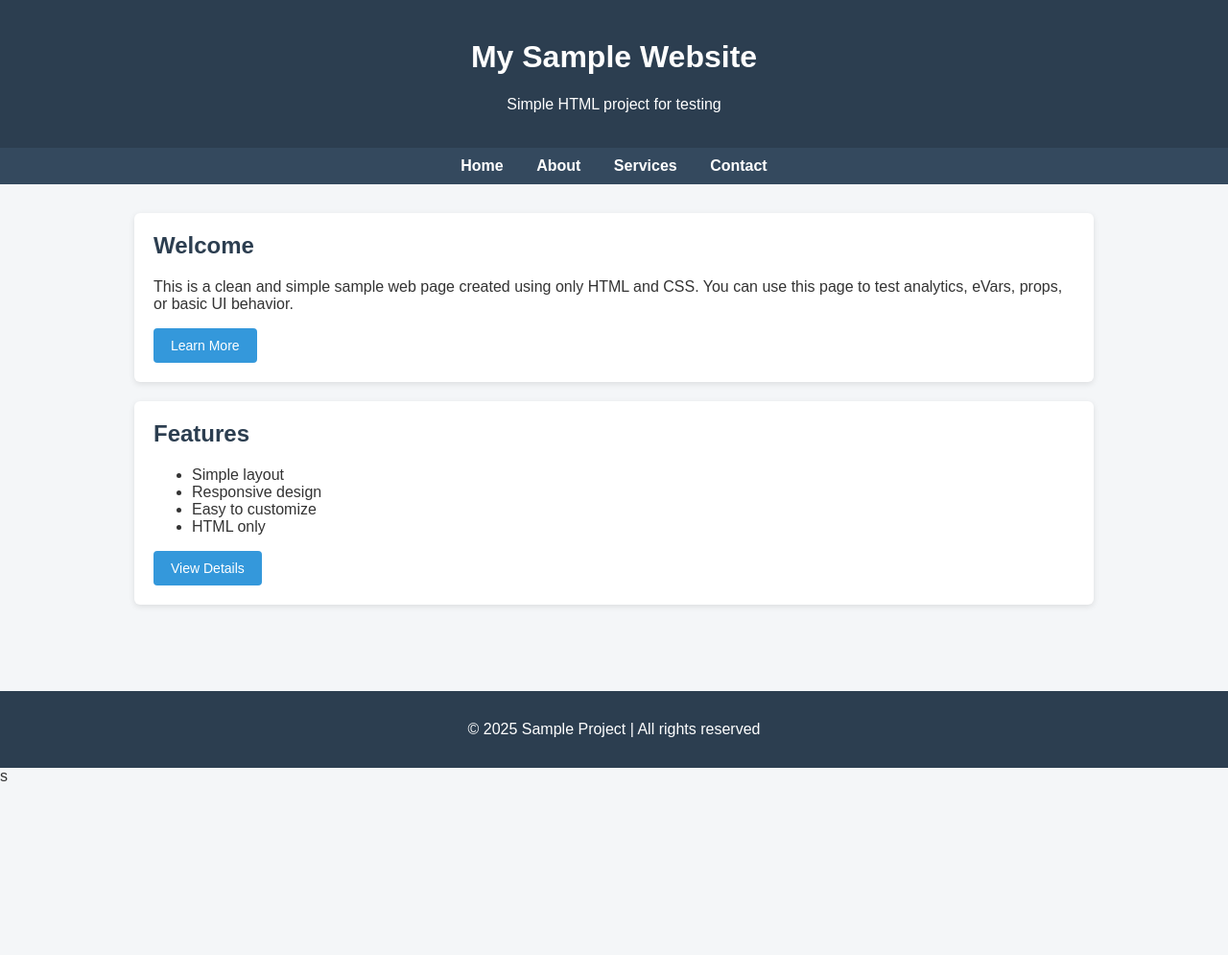
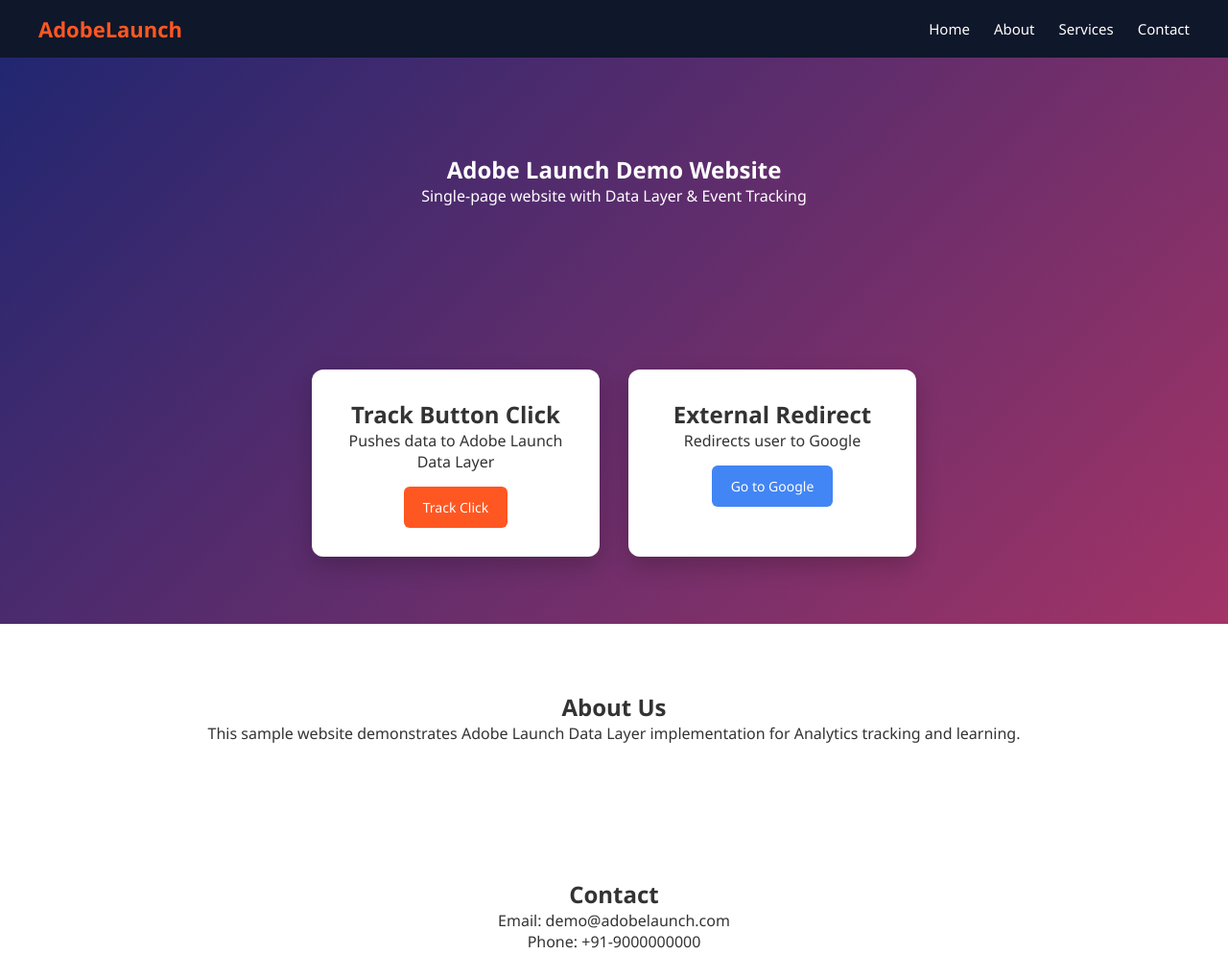
Before and after one commit to uppalanaveenkumar6219-star/NaveeenKumarsample-project, a plain HTML site: page index.html in a window 1280 px wide. Shown: the top 995 px of the page at 96% size. Before the commit the page ends 818 px from the top, so only its background shows below. Drawn offline with Linux system fonts and the light colour scheme.

Commit message:
Update index.html

```diff
--- a/index.html
+++ b/index.html
@@ -2,126 +2,226 @@
 <html lang="en">
 <head>
   <meta charset="UTF-8">
-  <title>Sample Web Page</title>
-  <script src="https://assets.adobedtm.com/e72b4113c11a/7a9eddcebf81/launch-674dfc043aa9-development.min.js" async></script>
+  <title>Adobe Launch Sample Website</title>
+  <meta name="viewport" content="width=device-width, initial-scale=1.0">
+
+  <!-- Adobe Data Layer -->
+  <script>
+    window.digitalData = {
+      page: {
+        pageName: "Home",
+        siteSection: "Adobe Launch Demo",
+        language: "en"
+      },
+      user: {
+        loginStatus: "guest"
+      }
+    };
+  </script>
+
+  <!-- Adobe Launch Embed Code (replace with real one if needed) -->
+  <!-- <script src="https://assets.adobedtm.com/launch-XXXX.min.js" async></script> -->
 
   <style>
+    * {
+      margin: 0;
+      padding: 0;
+      box-sizing: border-box;
+      font-family: "Segoe UI", sans-serif;
+    }
+
     body {
-      margin: 0;
-      font-family: Arial, Helvetica, sans-serif;
-      background-color: #f4f6f8;
+      background: linear-gradient(135deg, #1d2671, #c33764);
+      color: #fff;
+    }
+
+    /* NAVBAR */
+    .navbar {
+      background: #0f172a;
+      display: flex;
+      justify-content: space-between;
+      align-items: center;
+      padding: 15px 40px;
+      position: sticky;
+      top: 0;
+      z-index: 100;
+    }
+
+    .logo {
+      font-size: 22px;
+      font-weight: bold;
+      color: #ff5722;
+    }
+
+    .nav-links {
+      list-style: none;
+      display: flex;
+      gap: 25px;
+    }
+
+    .nav-links a {
+      text-decoration: none;
+      color: #fff;
+      font-size: 15px;
+    }
+
+    .nav-links a:hover {
+      color: #ff5722;
+    }
+
+    /* SECTIONS */
+    .section {
+      padding: 70px 20px;
+      text-align: center;
+    }
+
+    .hero {
+      padding: 100px 20px;
+    }
+
+    .light {
+      background: #ffffff;
       color: #333;
     }
 
-    header {
-      background-color: #2c3e50;
-      color: white;
-      padding: 20px;
-      text-align: center;
+    .container {
+      display: flex;
+      justify-content: center;
+      gap: 30px;
+      flex-wrap: wrap;
     }
 
-    nav {
-      background-color: #34495e;
-      padding: 10px;
-      text-align: center;
-    }
-
-    nav a {
-      color: white;
-      margin: 0 15px;
-      text-decoration: none;
-      font-weight: bold;
-    }
-
-    nav a:hover {
-      text-decoration: underline;
-    }
-
-    .container {
+    /* CARDS */
+    .card {
+      background: #ffffff;
+      color: #333;
       padding: 30px;
-      max-width: 1000px;
-      margin: auto;
-    }
-
-    .card {
-      background-color: white;
-      padding: 20px;
-      margin-bottom: 20px;
-      border-radius: 6px;
-      box-shadow: 0 2px 6px rgba(0,0,0,0.1);
-    }
-
-    .card h2 {
-      margin-top: 0;
-      color: #2c3e50;
+      width: 300px;
+      border-radius: 12px;
+      box-shadow: 0 10px 25px rgba(0,0,0,0.2);
     }
 
     button {
-      background-color: #3498db;
-      color: white;
+      margin-top: 15px;
+      padding: 12px 20px;
       border: none;
-      padding: 10px 18px;
-      border-radius: 4px;
+      border-radius: 6px;
       cursor: pointer;
       font-size: 14px;
     }
 
-    button:hover {
-      background-color: #2980b9;
+    .primary-btn {
+      background: #ff5722;
+      color: #fff;
     }
 
-    footer {
-      background-color: #2c3e50;
-      color: white;
+    .secondary-btn {
+      background: #4285f4;
+      color: #fff;
+    }
+
+    /* FOOTER */
+    .footer {
+      background: #0f172a;
+      padding: 20px;
       text-align: center;
-      padding: 15px;
-      margin-top: 40px;
+      font-size: 13px;
     }
   </style>
 </head>
 
 <body>
 
-  <header>
-    <h1>My Sample Website</h1>
-    <p>Simple HTML project for testing</p>
-  </header>
-
-  <nav>
-    <a href="#">Home</a>
-    <a href="#">About</a>
-    <a href="#">Services</a>
-    <a href="#">Contact</a>
+  <!-- NAVBAR -->
+  <nav class="navbar">
+    <div class="logo">AdobeLaunch</div>
+    <ul class="nav-links">
+      <li><a href="#home" data-page="Home">Home</a></li>
+      <li><a href="#about" data-page="About">About</a></li>
+      <li><a href="#services" data-page="Services">Services</a></li>
+      <li><a href="#contact" data-page="Contact">Contact</a></li>
+    </ul>
   </nav>
 
-  <div class="container">
+  <!-- HOME -->
+  <section id="home" class="section hero">
+    <h1>Adobe Launch Demo Website</h1>
+    <p>Single-page website with Data Layer & Event Tracking</p>
+  </section>
 
+  <!-- SERVICES -->
+  <section id="services" class="section container">
     <div class="card">
-      <h2>Welcome</h2>
-      <p>
-        This is a clean and simple sample web page created using only HTML and CSS.
-        You can use this page to test analytics, eVars, props, or basic UI behavior.
-      </p>
-      <button>Learn More</button>
+      <h2>Track Button Click</h2>
+      <p>Pushes data to Adobe Launch Data Layer</p>
+      <button id="trackBtn" class="primary-btn">Track Click</button>
     </div>
 
     <div class="card">
-      <h2>Features</h2>
-      <ul>
-        <li>Simple layout</li>
-        <li>Responsive design</li>
-        <li>Easy to customize</li>
-        <li>HTML only</li>
-      </ul>
-      <button>View Details</button>
+      <h2>External Redirect</h2>
+      <p>Redirects user to Google</p>
+      <button id="googleBtn" class="secondary-btn">Go to Google</button>
     </div>
+  </section>
 
-  </div>
+  <!-- ABOUT -->
+  <section id="about" class="section light">
+    <h2>About Us</h2>
+    <p>
+      This sample website demonstrates Adobe Launch Data Layer
+      implementation for Analytics tracking and learning.
+    </p>
+  </section>
 
-  <footer>
-    <p>© 2025 Sample Project | All rights reserved</p>
+  <!-- CONTACT -->
+  <section id="contact" class="section light">
+    <h2>Contact</h2>
+    <p>Email: demo@adobelaunch.com</p>
+    <p>Phone: +91-9000000000</p>
+  </section>
+
+  <!-- FOOTER -->
+  <footer class="footer">
+    © 2026 Adobe Analytics / Launch Demo
   </footer>
+
+  <script>
+    // NAVIGATION TRACKING
+    document.querySelectorAll(".nav-links a").forEach(link => {
+      link.addEventListener("click", function () {
+        window.digitalData.page.pageName = this.dataset.page;
+
+        window.digitalData.event = {
+          eventName: "navigation_click",
+          pageName: this.dataset.page
+        };
+
+        console.log("Navigation Event:", window.digitalData);
+      });
+    });
+
+    // BUTTON CLICK TRACKING
+    document.getElementById("trackBtn").addEventListener("click", function () {
+      window.digitalData.event = {
+        eventName: "button_click",
+        eventLabel: "Track Button"
+      };
+
+      console.log("Button Event:", window.digitalData);
+      alert("Button click tracked in Data Layer");
+    });
+
+    // GOOGLE REDIRECT
+    document.getElementById("googleBtn").addEventListener("click", function () {
+      window.digitalData.event = {
+        eventName: "external_redirect",
+        destination: "Google"
+      };
+
+      console.log("Redirect Event:", window.digitalData);
+      window.location.href = "https://www.google.com";
+    });
+  </script>
 
 </body>
 </html>
-s
```
